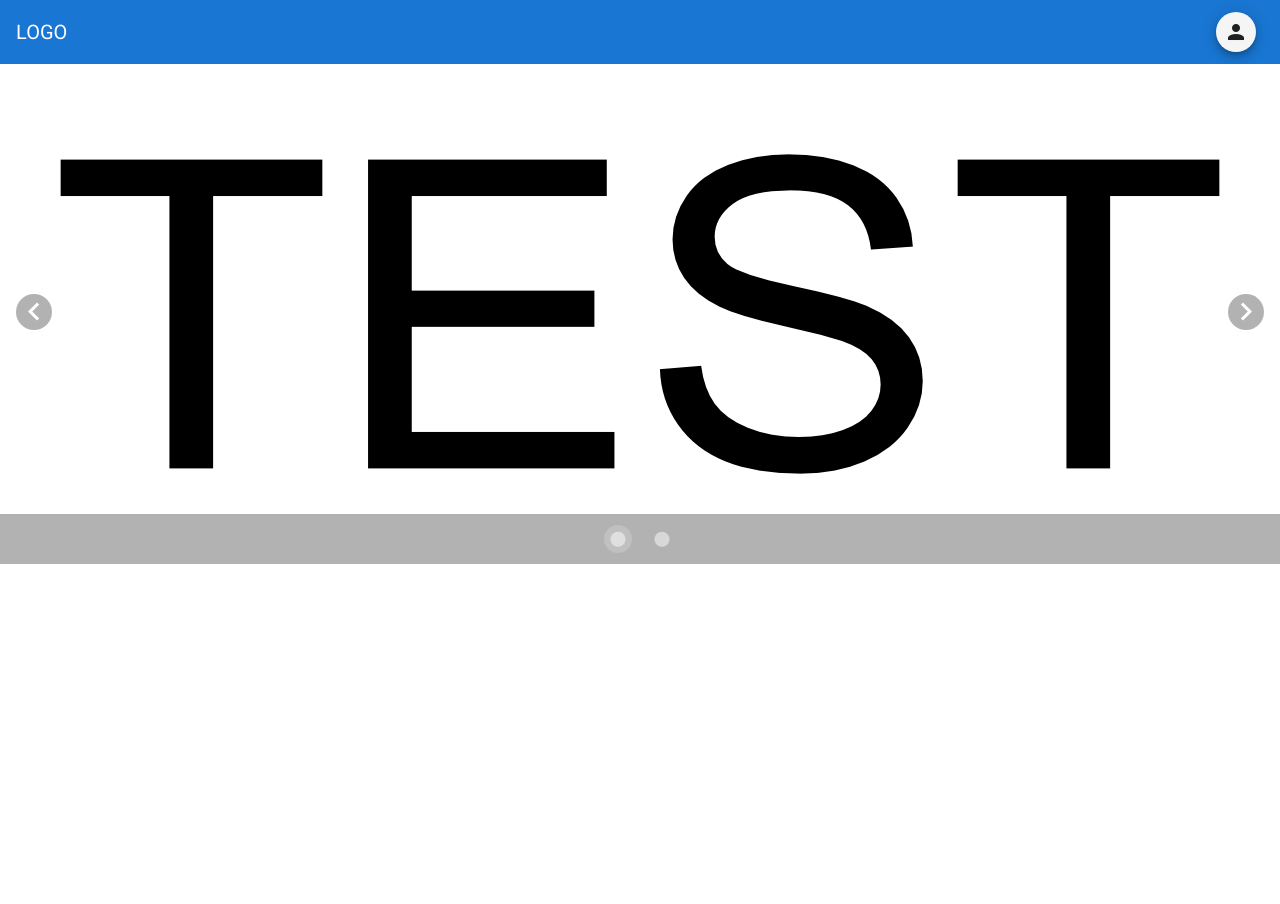
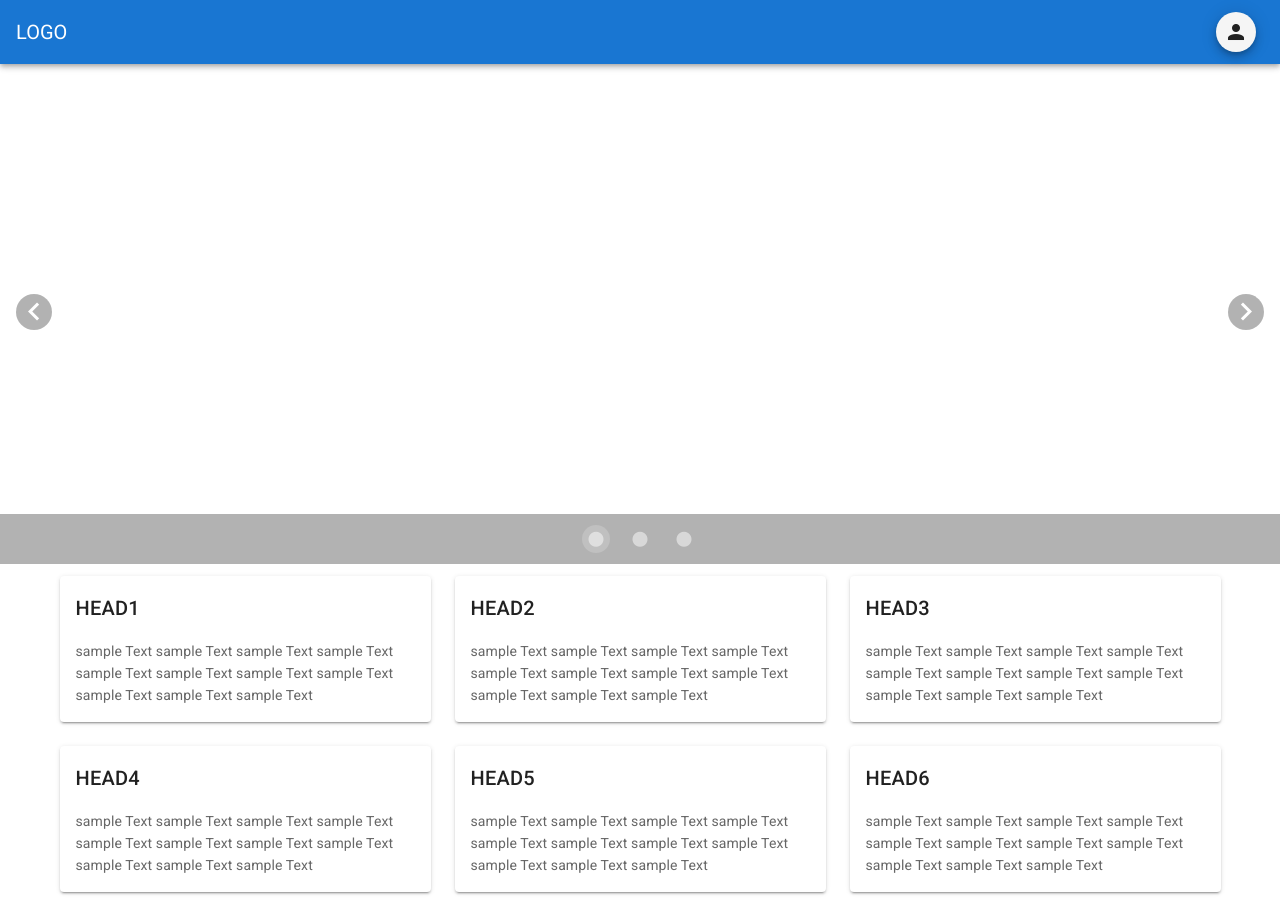
Before and after one commit to kosuke-codeman3/vuetifyPage, a Vue app: page / in a window 1280 px wide. Shown: the top 904 px of the page. Before the commit the page ends 800 px from the top, so only its background shows below. Built offline with nearby package versions, Linux system fonts and the light colour scheme.

Commit message:
feat:cardをタイル状に並べるデザインの作成

```diff
--- a/src/components/pages/home/index.vue
+++ b/src/components/pages/home/index.vue
@@ -34,7 +34,76 @@
         <v-carousel-item>
           <v-img src="../../../../public/img/image2.jpg" height="100%"></v-img>
         </v-carousel-item>
+        <v-carousel-item>
+          <v-img src="../../../../public/img/image3.jpg" height="100%"></v-img>
+        </v-carousel-item>
       </v-carousel>
+      <v-container>
+        <v-row>
+          <v-col>
+            <v-card>
+              <v-card-title>HEAD1</v-card-title>
+              <v-card-text>
+                sample Text sample Text sample Text sample Text sample Text
+                sample Text sample Text sample Text sample Text sample Text
+                sample Text
+              </v-card-text>
+            </v-card>
+          </v-col>
+          <v-col>
+            <v-card>
+              <v-card-title>HEAD2</v-card-title>
+              <v-card-text>
+                sample Text sample Text sample Text sample Text sample Text
+                sample Text sample Text sample Text sample Text sample Text
+                sample Text
+              </v-card-text>
+            </v-card>
+          </v-col>
+          <v-col>
+            <v-card>
+              <v-card-title>HEAD3</v-card-title>
+              <v-card-text>
+                sample Text sample Text sample Text sample Text sample Text
+                sample Text sample Text sample Text sample Text sample Text
+                sample Text
+              </v-card-text>
+            </v-card>
+          </v-col>
+        </v-row>
+        <v-row>
+          <v-col>
+            <v-card class="overflow-hidden">
+              <v-card-title>HEAD4</v-card-title>
+              <v-card-text>
+                sample Text sample Text sample Text sample Text sample Text
+                sample Text sample Text sample Text sample Text sample Text
+                sample Text
+              </v-card-text>
+            </v-card>
+          </v-col>
+          <v-col>
+            <v-card class="overflow-hidden">
+              <v-card-title>HEAD5</v-card-title>
+              <v-card-text>
+                sample Text sample Text sample Text sample Text sample Text
+                sample Text sample Text sample Text sample Text sample Text
+                sample Text
+              </v-card-text>
+            </v-card>
+          </v-col>
+          <v-col>
+            <v-card class="overflow-hidden">
+              <v-card-title>HEAD6</v-card-title>
+              <v-card-text>
+                sample Text sample Text sample Text sample Text sample Text
+                sample Text sample Text sample Text sample Text sample Text
+                sample Text
+              </v-card-text>
+            </v-card>
+          </v-col>
+        </v-row>
+      </v-container>
     </v-main>
   </v-app>
 </template>
```
